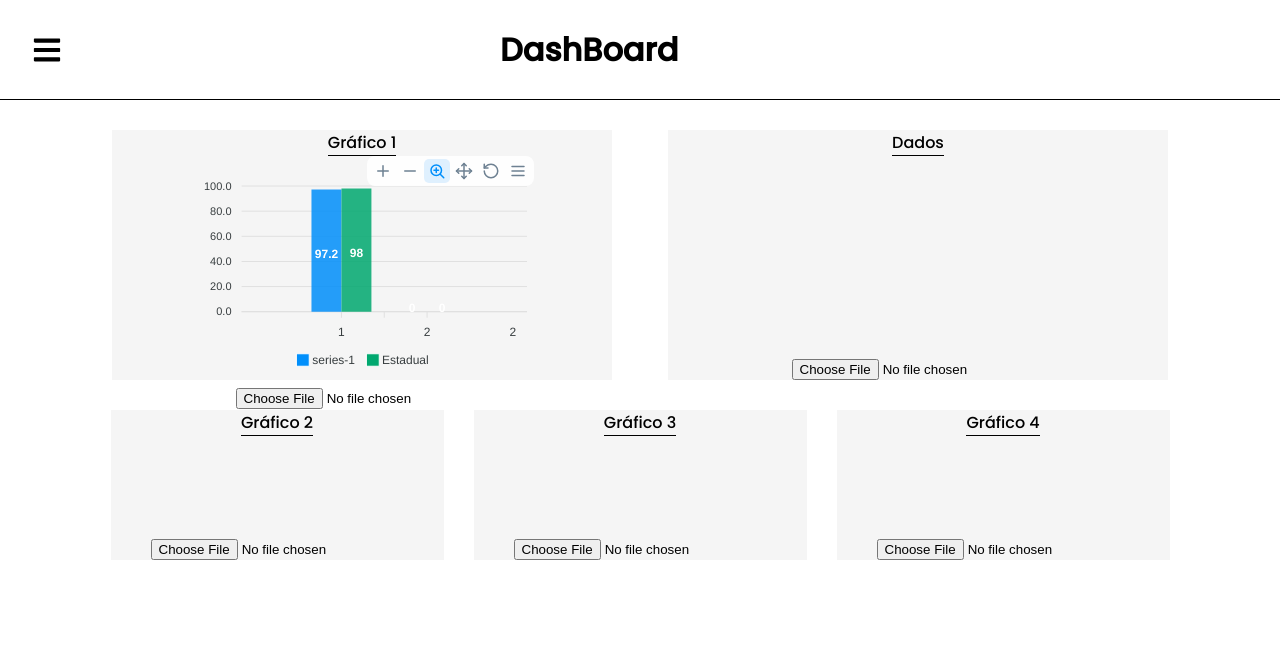
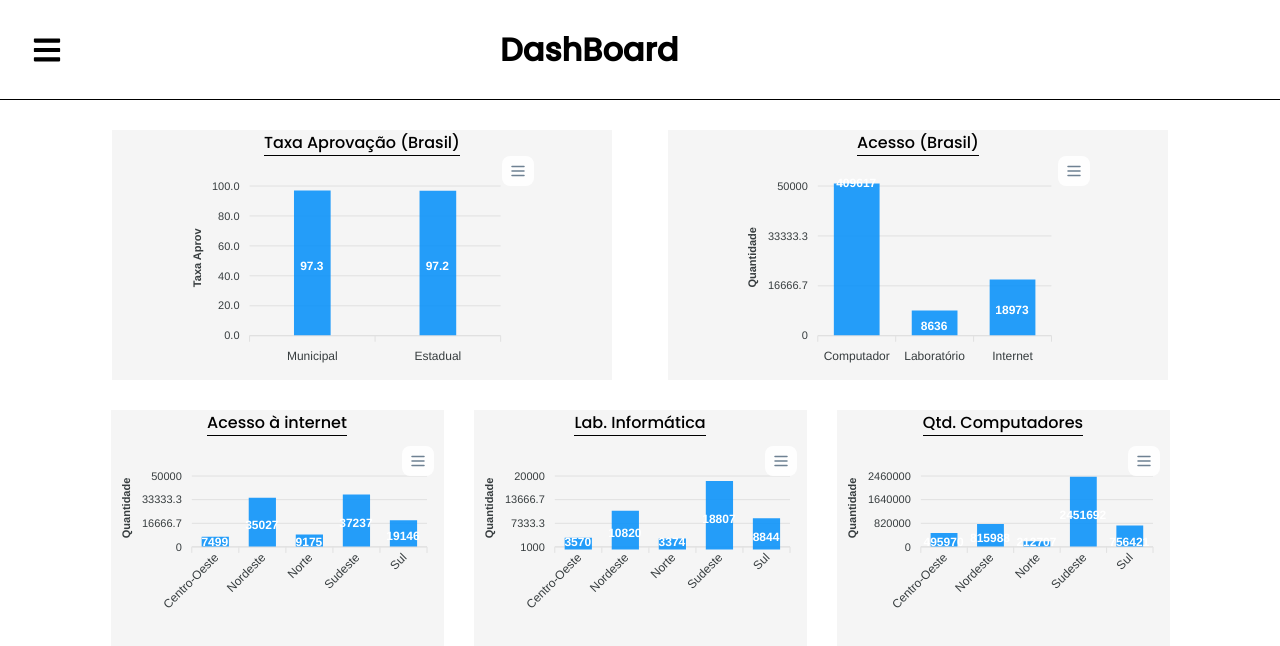
Before and after one commit to felipeoliveira25/dashboard-react, a React (Create React App) app: page / in a window 1280 px wide. Shown: the top 646 px of the page. Built offline with nearby package versions, Linux system fonts and the light colour scheme.

Commit message:
commit da atualização do código, estando já com os gráficos e dados

```diff
--- a/src/components/Grafic/index.js
+++ b/src/components/Grafic/index.js
@@ -8,7 +8,7 @@ const Grafic = () => {
 
 
 
-  const lerArquivo = (e) => {
+  {/*const lerArquivo = (e) => {
     const arquivo = e.target.files[0];
 
     if(arquivo){
@@ -24,37 +24,172 @@ const Grafic = () => {
         }
       })
     }
-  }
-  const series = [{
+  }*/}
+  const series1 = [{
+   data: [97.3, 97.2]
 
-    data: [97.2, 0]
 
-  }, {
-    name: 'Estadual',
-    data: [98,0]
   }]
 
-  const options = {
-    options: {
+  const options1 = {
       chart: {
-        height: 350,
+        height: 1000,
         type: 'bar',
+      },
+      plotOptions: {
+        bar: {
+          horizontal: false,
+          columnWidth: '30%'
+        }
       },
       stroke: {
         show: true,
-        width: 2,
+        width: 1,
         colors: ['transparent']
       },
       xaxis: {
-
+        categories: ['Municipal', 'Estadual']
       },
       yaxis: {
         title: {
-          text:'Taxa'
+          text:'Taxa Aprov'
         }
       }
     }
-  }
+
+    const series2 = [{
+      data:[409617, 8636, 18973]
+    }]
+
+    const options2 = {
+      chart: {
+        height: 1000,
+        type: 'bar',
+      },
+      plotOptions: {
+        bar: {
+          horizontal: false,
+          columnWidth: '60%'
+
+        }
+      },
+      stroke: {
+        show: true,
+        width: 1,
+        colors: ['transparent']
+      },
+      xaxis: {
+        categories: ['Computador', 'Laboratório', 'Internet']
+      },
+      yaxis: {
+        title: {
+          text:'Quantidade'
+        },
+        max: 50000,
+        min: 0,
+        forceNiceScale: false,
+        tickAmount: 3,
+      }
+    }
+    const series3 = [{
+      data:[7499, 35027, 9175, 37237, 19146]
+    }]
+    const options3 = {
+      chart: {
+        height: 1000,
+        type: 'bar',
+      },
+      plotOptions: {
+        bar: {
+          horizontal: false,
+          columnWidth: '60%'
+
+        }
+      },
+      stroke: {
+        show: true,
+        width: 1,
+        colors: ['transparent']
+      },
+      xaxis: {
+        categories: ['Centro-Oeste', 'Nordeste', 'Norte', 'Sudeste', 'Sul']
+      },
+      yaxis: {
+        title: {
+          text:'Quantidade'
+        },
+        max: 50000,
+        min: 0,
+        forceNiceScale: false,
+        tickAmount: 3,
+      }
+    }
+    const series4 = [{
+      data:[3570, 10820, 3374, 18807, 8844]
+    }]
+    const options4 = {
+      chart: {
+        height: 1000,
+        type: 'bar',
+      },
+      plotOptions: {
+        bar: {
+          horizontal: false,
+          columnWidth: '60%'
+
+        }
+      },
+      stroke: {
+        show: true,
+        width: 1,
+        colors: ['transparent']
+      },
+      xaxis: {
+        categories: ['Centro-Oeste', 'Nordeste', 'Norte', 'Sudeste', 'Sul']
+      },
+      yaxis: {
+        title: {
+          text:'Quantidade'
+        },
+        max: 20000,
+        min: 1000,
+        forceNiceScale: false,
+        tickAmount: 3,
+      }
+    }
+    const series5 = [{
+      data:[495970, 815988, 212707, 2451692, 756421]
+    }]
+    const options5 = {
+      chart: {
+        height: 1000,
+        type: 'bar',
+      },
+      plotOptions: {
+        bar: {
+          horizontal: false,
+          columnWidth: '60%'
+
+        }
+      },
+      stroke: {
+        show: true,
+        width: 1,
+        colors: ['transparent']
+      },
+      xaxis: {
+        categories: ['Centro-Oeste', 'Nordeste', 'Norte', 'Sudeste', 'Sul']
+      },
+      yaxis: {
+        title: {
+          text:'Quantidade'
+        },
+        max: 2460000,
+        min: 0,
+        forceNiceScale: false,
+        tickAmount: 3,
+      }
+    }
 
 
 
@@ -63,34 +198,54 @@ const Grafic = () => {
         <Container>
             <div className="barra-sup">
                 <div className="grafic-aprov">
-                  <p>Gráfico 1</p>
+                  <p>Taxa Aprovação (Brasil)</p>
                   <Chart
-                    options={options}
-                    series={series}
+                    options={options1}
+                    series={series1}
                     type="bar"
                     width={350}/>
 
 
-                  <input type="file" accept=".csv" onChange={lerArquivo}></input>
+                  {/*<input type="file" accept=".csv" onChange={lerArquivo}></input>*/}
                 </div>
                 <div className="box-dados">
-                <p>Dados</p>
-                <input type="file" accept=".csv" onChange={lerArquivo}></input>
+                <p>Acesso (Brasil)</p>
+                <Chart
+                    options={options2}
+                    series={series2}
+                    type="bar"
+                    width={350}/>
+                {/*<input type="file" accept=".csv" onChange={lerArquivo}></input>*/}
                 </div>
             </div>
 
             <div className="barra-inf">
                 <div className="grafic-acess">
-                <p>Gráfico 2</p>
-                <input type="file" accept=".csv" onChange={lerArquivo}></input>
+                <p>Acesso à internet</p>
+                <Chart
+                    options={options3}
+                    series={series3}
+                    type="bar"
+                    width={320}/>
+                {/*<input type="file" accept=".csv" onChange={lerArquivo}></input>*/}
                 </div>
                 <div className="grafic-lab">
-                <p>Gráfico 3</p>
-                <input type="file" accept=".csv" onChange={lerArquivo}></input>
+                <p>Lab. Informática</p>
+                <Chart
+                    options={options4}
+                    series={series4}
+                    type="bar"
+                    width={320}/>
+                {/*<input type="file" accept=".csv" onChange={lerArquivo}></input>*/}
                 </div>
                 <div className="grafic-comput">
-                <p>Gráfico 4</p>
-                <input type="file" accept=".csv" onChange={lerArquivo}></input>
+                <p>Qtd. Computadores</p>
+                <Chart
+                    options={options5}
+                    series={series5}
+                    type="bar"
+                    width={320}/>
+                {/*<input type="file" accept=".csv" onChange={lerArquivo}></input>*/}
                 </div>
             </div>
         </Container>
--- a/src/components/Grafic/style.js
+++ b/src/components/Grafic/style.js
@@ -45,7 +45,7 @@ export const Container = styled.div`
 
   .grafic-acess, .grafic-lab, .grafic-comput{
     width: 333px;
-    height: 150px;
+    height: 250px;
     background-color:#F5F5F5;
     display: flex;
     justify-content: space-between;
--- a/src/components/Sidebar/index.js
+++ b/src/components/Sidebar/index.js
@@ -15,8 +15,8 @@ const Sidebar = ({ active }) => {
   const closeSidebar = () => {
     active(false)
   }
-  const opcoesGerais = ['Rede', 'Região' ,'Estado', 'Tipo', 'Ano']
-  const opcoesRegiao = ['Norte', 'Sudeste', 'Sul', 'Nordeste', 'Centro-Oeste']
+  const opcoesGerais = [ 'Região' ]
+  const opcoesRegiao = ['Norte', 'Sudeste', 'Sul', 'Nordeste', 'Centro-Oeste', 'Todas']
   return (
     <Container sidebar={active}>
       <FaTimes onClick={closeSidebar} />
```
